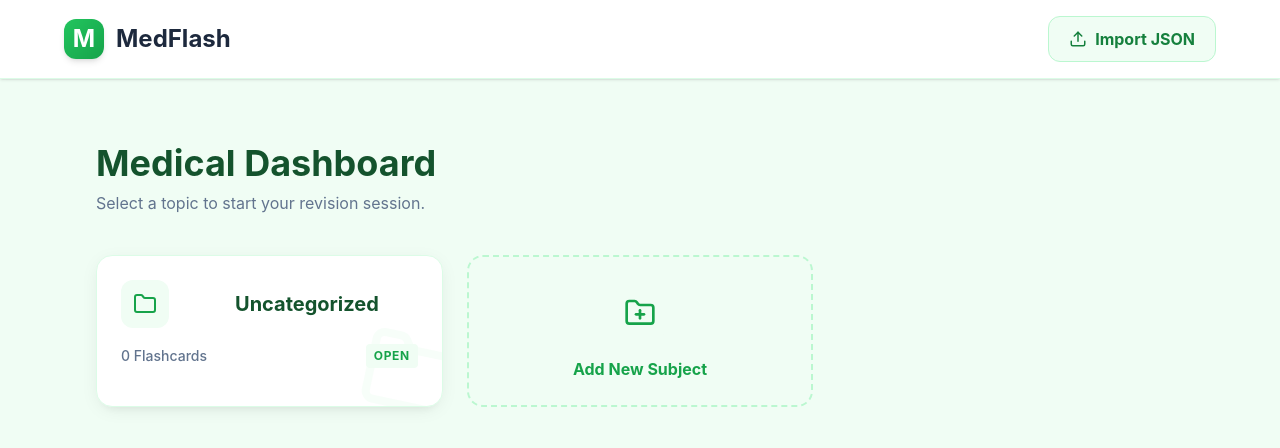
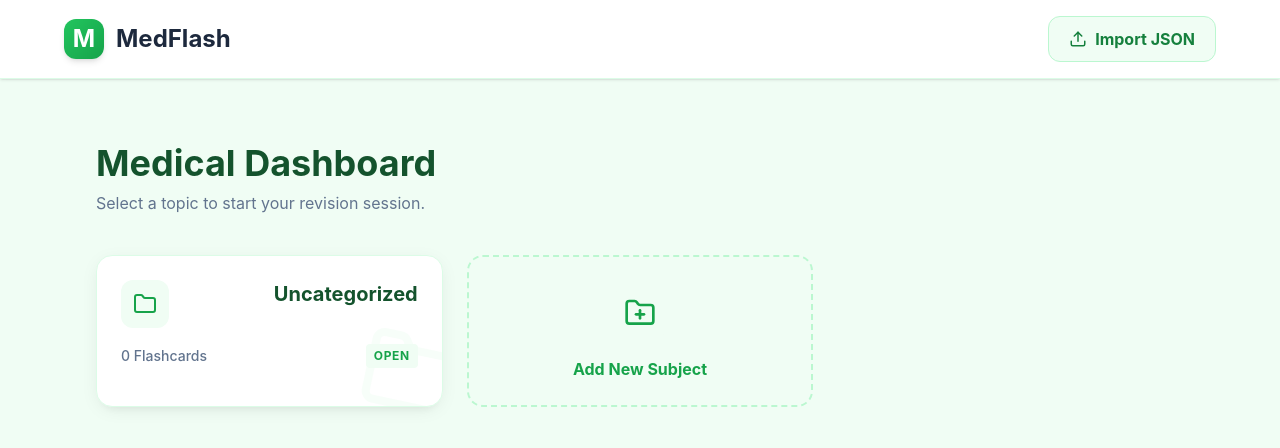
Before and after one commit to Soso543/Flashcard-ver.2, a React (Vite) app: page / in a window 1280 px wide. Shown: the top 448 px of the page. Built offline with nearby package versions, Linux system fonts and the light colour scheme.

Commit message:
delete folder2

```diff
--- a/src/component/Home.tsx
+++ b/src/component/Home.tsx
@@ -42,7 +42,7 @@ export default function Home({ folders, cards, onSelectFolder, onAddFolder, onDe
             className="group relative bg-white border border-medical-100 rounded-2xl p-6 shadow-card hover:shadow-lg hover:border-medical-500 transition-all duration-300 cursor-pointer overflow-hidden"
           >
             <Folder className="absolute -right-4 -bottom-4 text-medical-50/50 w-24 h-24 rotate-12" />
-            <div className="flex items-center gap-4 mb-4">
+            <div className="flex justify-between items-start mb-4">
               <div className="p-3 bg-medical-50 rounded-xl text-medical-600 group-hover:bg-medical-500 group-hover:text-white transition-colors">
                 <Folder size={24} />
               </div>
```
